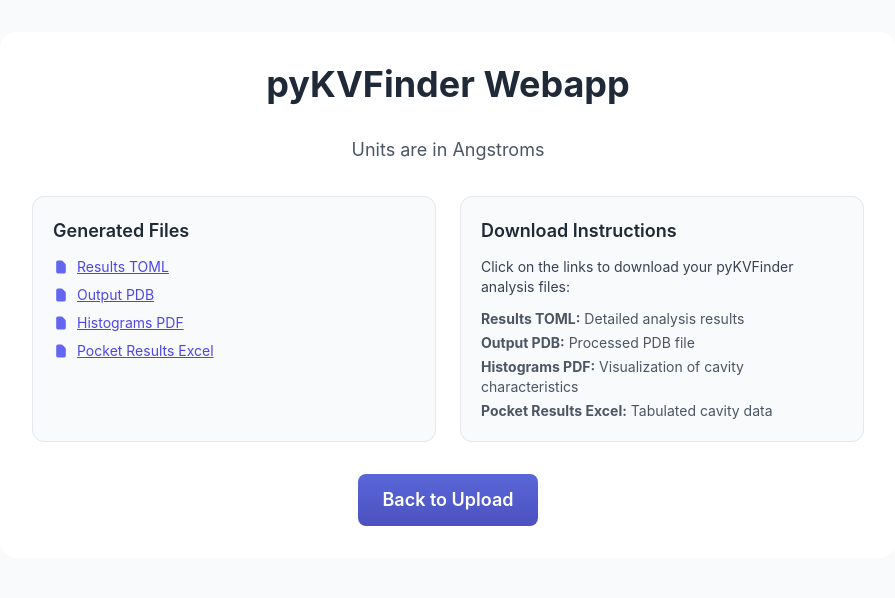
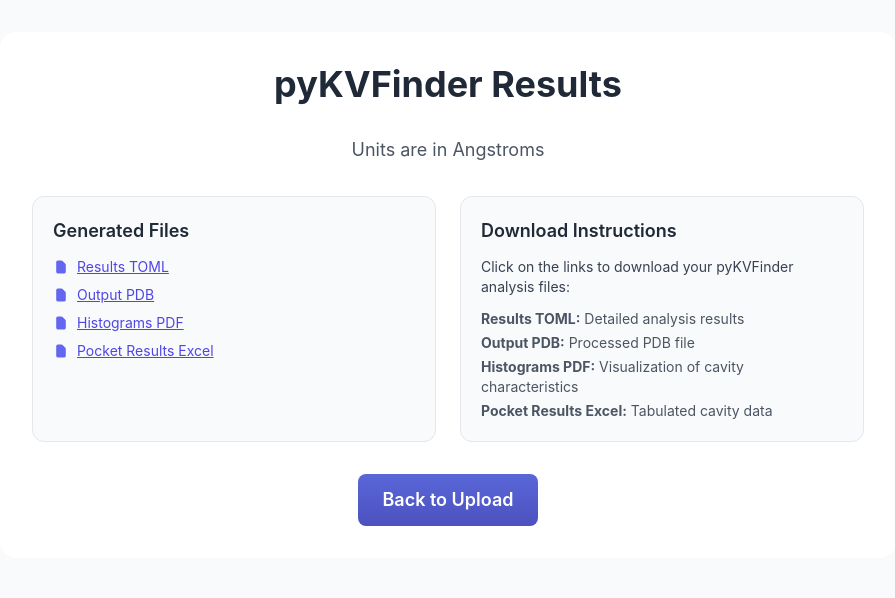
Before and after one commit to nope-sto/pyKVFinder-Webapp, a Flask app: template templates/result.html in a window 1280 px wide. Shown: the top 598 px of the page, without its empty margins (192-1087 px from the left). Run offline with Flask 3, Linux system fonts and the light colour scheme; the template is opened without the code that fills it, so the values that code supplies are empty; some libraries are stand-ins or nearby versions.

Commit message:
Update page title to 'pyKVFinder Results'

```diff
--- a/templates/result.html
+++ b/templates/result.html
@@ -36,7 +36,7 @@
 <body class="min-h-screen flex flex-col bg-gray-50 text-gray-800">
   <main class="flex-grow p-6 md:p-8">
     <div class="max-w-4xl mx-auto bg-white rounded-2xl p-6 md:p-8 space-y-8 card-shadow">
-      <h1 class="text-3xl md:text-4xl font-bold text-center text-gray-800">pyKVFinder Webapp</h1>
+      <h1 class="text-3xl md:text-4xl font-bold text-center text-gray-800">pyKVFinder Results</h1>
       <h4 class="text-lg text-center text-gray-600">Units are in Angstroms</h4>
 
       <div class="grid grid-cols-1 md:grid-cols-2 gap-6">
@@ -103,4 +103,11 @@
         <span>© Dr. Peter Stockinger</span>
         <a href="https://www.linkedin.com/in/peter-stockinger/" target="_blank" rel="noopener noreferrer" class="hover:text-indigo-600">
           <svg xmlns="http://www.w3.org/2000/svg" fill="currentColor" class="w-4 h-4 inline-block" viewBox="0 0 24 24">
-            <path d="M20.447 20.452h-3.554v-5.569c0-1.327-.025-3.037-1.852-3.037-1.853 0-2.136 1.445-2.136 2.94v5.666H9.351V9h3.414v1.561h.049c.476-.9 1.637-1.852 3.369-1.852 3.6 0 4.266 2.37 4.266 5.451v6.292zM5.337 7.433c-1.144 0-2.07-.928-2.07-2.07 0-1.145.926-2.07 2.07-2.07s2.07.925 2.07 2.07c0 1.142-.926 2.07-2.07 2.07zM6.814
+            <path d="M20.447 20.452h-3.554v-5.569c0-1.327-.025-3.037-1.852-3.037-1.853 0-2.136 1.445-2.136 2.94v5.666H9.351V9h3.414v1.561h.049c.476-.9 1.637-1.852 3.369-1.852 3.6 0 4.266 2.37 4.266 5.451v6.292zM5.337 7.433c-1.144 0-2.07-.928-2.07-2.07 0-1.145.926-2.07 2.07-2.07s2.07.925 2.07 2.07c0 1.142-.926 2.07-2.07 2.07zM6.814 20.452H3.861V9h2.953v11.452zM22.225 0H1.771C.792 0 0 .771 0 1.729v20.542C0 23.229.792 24 1.771 24h20.451C23.207 24 24 23.229 24 22.271V1.729C24 .771 23.207 0 22.225 0z"/>
+          </svg>
+        </a>
+      </div>
+    </div>
+  </footer>
+</body>
+</html>
```
